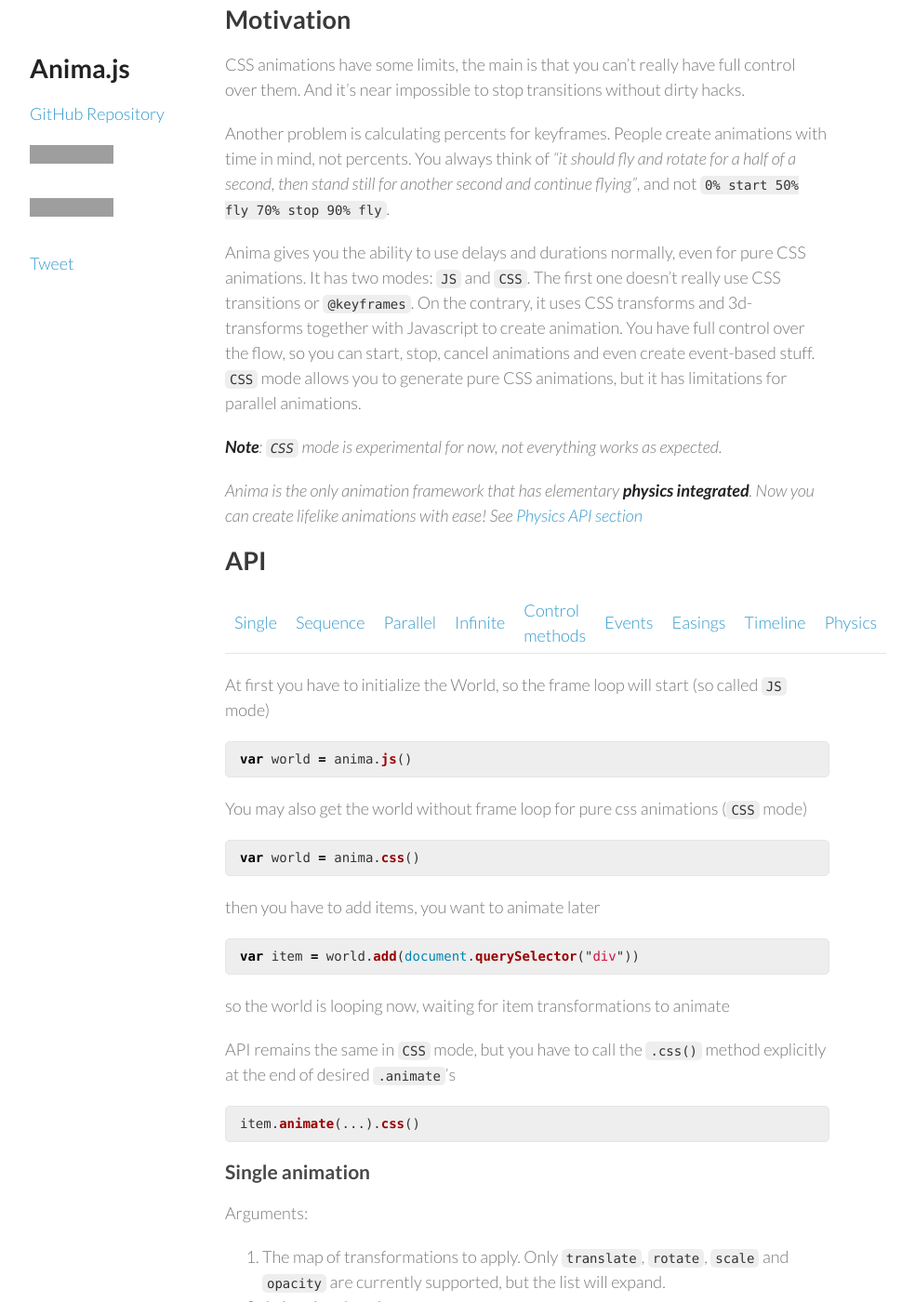
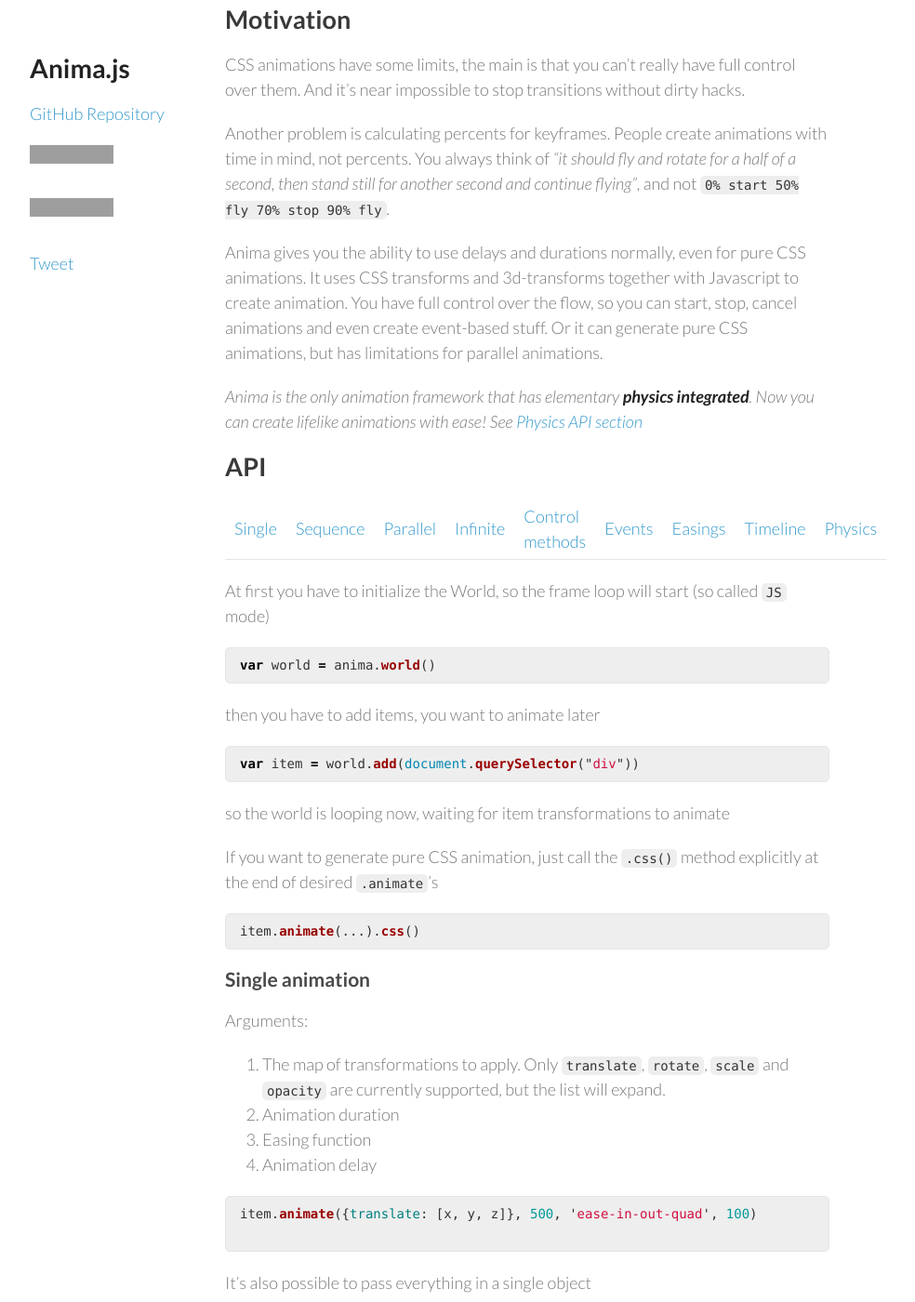
Before and after one commit to lvivski/animatic, a Jekyll site: the page built from index.md, in a window 1280 px wide and 1400 px high, scrolled down 310 px, cut to the strip 0-1400 px from the top of the window. Shown: the whole strip at 93% size, without its empty margins (178-1162 px from the left). Built offline with Jekyll 4.4.1, drawn with Linux system fonts in a browser that asks for light colours; Markdown is read by kramdown in place of the engine named in the settings; comment, search, counter and statistics services are not loaded; some of the changed text lies outside the part shown; grey boxes are pictures that could not be loaded.

````diff
--- a/index.md
+++ b/index.md
@@ -15,9 +15,7 @@ CSS animations have some limits, the main is that you can't really have full con
 
 Another problem is calculating percents for keyframes. People create animations with time in mind, not percents. You always think of _"it should fly and rotate for a half of a second, then stand still for another second and continue flying"_, and not `0% start 50% fly 70% stop 90% fly`.
 
-Anima gives you the ability to use delays and durations normally, even for pure CSS animations. It has two modes: `JS` and `CSS`. The first one doesn't really use CSS transitions or `@keyframes`. On the contrary, it uses CSS transforms and 3d-transforms together with Javascript to create animation. You have full control over the flow, so you can start, stop, cancel animations and even create event-based stuff. `CSS` mode allows you to generate pure CSS animations, but it has limitations for parallel animations.
-
-_**Note**: `CSS` mode is experimental for now, not everything works as expected._
+Anima gives you the ability to use delays and durations normally, even for pure CSS animations. It uses CSS transforms and 3d-transforms together with Javascript to create animation. You have full control over the flow, so you can start, stop, cancel animations and even create event-based stuff. Or it can generate pure CSS animations, but has limitations for parallel animations.
 
 _Anima is the only animation framework that has elementary **physics integrated**. Now you can create lifelike animations with ease! See [Physics API section](#toc_13)_
 
@@ -28,13 +26,7 @@ _Anima is the only animation framework that has elementary **physics integrated*
 At first you have to initialize the World, so the frame loop will start (so called `JS` mode)
 
 ```js
-var world = anima.js()
-```
-
-You may also get the world without frame loop for pure css animations (`CSS` mode)
-
-```js
-var world = anima.css()
+var world = anima.world()
 ```
 
 then you have to add items, you want to animate later
@@ -45,7 +37,7 @@ var item = world.add(document.querySelector("div"))
 
 so the world is looping now, waiting for item transformations to animate
 
-API remains the same in `CSS` mode, but you have to call the `.css()` method explicitly at the end of desired `.animate`'s
+If you want to generate pure CSS animation, just call the `.css()` method explicitly at the end of desired `.animate`'s
 
 ```js
 item.animate(...).css()
@@ -107,7 +99,6 @@ So you basically pass an array of transformations to create parallel animation.
 You can call `.infinite()` at the end of `.animate`'s chain, to make the animation infinite.
 
 ### Taking control
-#### `JS` mode
 Animations start automatically as soon as you call `.animate()` on the item.
 there are three control methods available
 `pause`, `resume` and `stop`
@@ -118,8 +109,7 @@ item.pause()
 world.stop()
 ```
 
-#### `CSS` mode
-To start your animations you have to call `.css()` after all you desired `.animate`'s, it will return a custom CSS object, that has `pause`, `resume` and `stop` methods.
+If you want to generate CSS, just call `.css()` after all you desired `.animate`'s, it will return a custom CSS object, that has `pause`, `resume` and `stop` methods.
 
 ```js
 var animation = item.animate(...).animate(...).css()
````
Also changed, not shown: other parts of index.md (+2 -2 lines).
